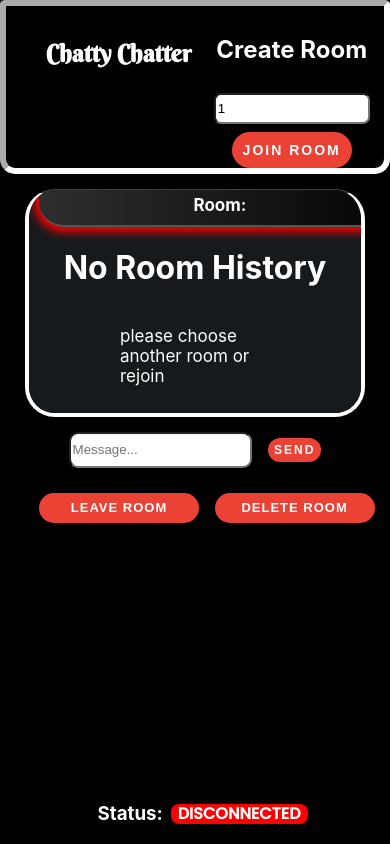
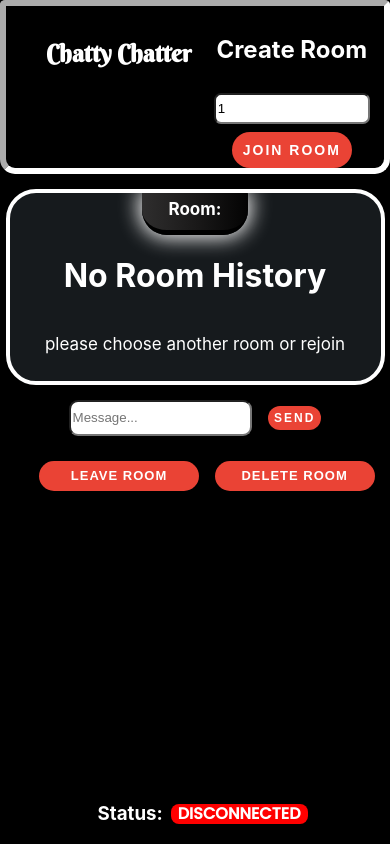
Before and after one commit to Tanner-Davison/Chatty_Chatter, a React (Create React App) app: page /chatroom/1 in a window 390 px wide. Built offline with nearby package versions, Linux system fonts and the light colour scheme; no server answers.

Commit message:
fixed styling and room joining link

```diff
--- a/src/App.js
+++ b/src/App.js
@@ -50,9 +50,9 @@ function App() {
           user.profilePic.cloudinary_id ||
           "https://m.media-amazon.com/images/I/71zTE0u2iXL._AC_UY1000_.jpg",
       };
+      console.log(loggedInUser.imageUrl)
       setUserLoginInfo(loggedInUser);
 
-      return userLoginInfo;
     }else{
 
       const newUserInfo = {
@@ -62,8 +62,6 @@ function App() {
         cloudinary_id: sessionStorage.getItem("cloudinary_id"),
       };
         setUserLoginInfo(newUserInfo);
-
-      return userLoginInfo;
     }
   };
   useEffect(() => {
--- a/src/components/MainRoom.css
+++ b/src/components/MainRoom.css
@@ -1,7 +1,6 @@
 
 
 p {
-  width: 150px;
   font-size: 17px;
   color: white;
 }
@@ -9,16 +8,18 @@ p {
   position: relative;
   display: flex;
   flex-direction: column;
-  width:fit-content;
-  min-width: 150px;
+  width:auto;
+  word-wrap: break-word;
+  min-width: 130px;
   padding: 4px;
   margin: 0;
 }
+
 .message-timestamp-left {
   display: none;
 
   opacity: 0;
-  transition: transform 0.9s;
+  transition: transform 0.4s;
   transition-duration: opacity 3s;
 }
 .message-timestamp-left >p{
@@ -87,8 +88,12 @@ p {
   font: 500 0.9em "Open Sans", sans-serif;
   border: 1px solid #1d1acb00;
   border-radius: 30px;
-  transition: transform 0.6s;
+  transition: transform 0.4s;
   z-index: 50;
+}
+.message-content p {
+  width: 100%;
+
 }
 .message-green {
      position: relative;
@@ -97,17 +102,27 @@ p {
     margin-right: 20px;
     padding: 10px;
     background-color: #53d769;
-  width:fit-content;
-  max-height:auto;
+    width: -moz-fit-content;
+    max-width: 75%;
+    max-height: auto;
     height: auto;
     text-align: left;
     font: 400 0.9em "Open Sans", sans-serif;
     border: 1px solid #97c6e3;
     border-radius: 10px;
-  transition: transform 0.8s;
+    transition: transform 0.4s;
     z-index: 50;
 }
-
+.message-green .message-content{
+  position: relative;
+    display: flex;
+    flex-direction: column;
+    width: auto;
+    word-wrap: break-word;
+    min-width: 151px;
+    padding: 4px;
+    margin: 0;
+}
 .message-blue:after {
   content: "";
   position: absolute;
@@ -164,8 +179,8 @@ p {
 }
 
 .container.blue{
+  position: relative;
   display: flex;
-
   justify-self: flex-end;
   width:auto;
   justify-content: flex-end;
@@ -173,6 +188,7 @@ p {
 
 }
 .container.green{
+  position: relative;
   display: flex;
   justify-content: flex-start;
   align-items: flex-start;
@@ -202,12 +218,12 @@ p {
     align-items: center;
     align-self: center;
     justify-content: center;
-    box-shadow: 0px 0px 10px 5px red;
-    border-bottom: 3px outset black;
+    box-shadow: 0px 0px 20px 3px whitesmoke;
+    border-bottom: 5px outset black;
     border-bottom-left-radius: 25px;
     border-bottom-right-radius: 25px;
-    border-top-left-radius: 8px;
-    border-top-right-radius: 8px;
+    border-top-left-radius: 1px;
+    border-top-right-radius: 1px;
     z-index: 60;
     top: 0px;
      background-image: linear-gradient(to right, #2f2e2e 0%, #1a1919 51%, #030303 100%);
@@ -228,7 +244,7 @@ p {
   width: fit-content;
   margin-right:25px;
   transition: opacity 1;
- transition: transform 0.8s;
+ transition: transform 0.4s;
  z-index: 50;
 }
 .messagesContainer {
@@ -245,7 +261,6 @@ p {
   position:relative;
   display:flex;
   flex-direction: column;
-  background-color: black;
   width: 35%;
   max-height: 600px; /* Set to your desired height */
   overflow-y: auto;
@@ -257,7 +272,7 @@ p {
   z-index: 1;
   border-right:4px solid white;
   border-left:4px solid white;
-  border-top:.1rem solid rgb(67, 65, 65);
+  border-top:4px solid rgb(255, 255, 255);
   border-bottom: 4px solid white;
 }
 
@@ -394,40 +409,38 @@ h1{
   gap:8px;
 }
 @media only screen and (max-width: 600px) {
-  .App {
-    flex-direction: column;
-    align-items: center;
-  }
+
   html{
     width:100%;
   }
+
  .all-messages {
     display: flex;
-    width: 80%;
-    max-width: 90%;
+    width: 90%;
     max-height: 338px;
     justify-self: flex-end;
     padding:0px 10px 10px 10px;
 }
-  .container {
-    flex-direction: column;
-    align-items: flex-start;
+
+  .message-green{
+    max-width: 116%;
   }
-
   .container.green{
     display:flex;
     align-items: flex-start;
     width:45%;
     margin-left:20%;
   }
-  .messagesContainer .container.blue{
+ .container.blue{
     display:flex;
     align-items: flex-start;
     width:65%;
     margin-left:20%;
   }
   .message-blue{
-     left:10%;
+     left: 9%;
+    flex-wrap: wrap;
+    width: 130px;
   }
   .container:hover .message-green {
   transform: translateX(50px);
@@ -442,9 +455,10 @@ h1{
 .user-profile-pic{
   position: absolute;
   display: flex;
-  width:4rem;
-  height: 4rem;
+  width:3rem;
+  height:3rem;
   padding:0px;
+  margin-left:20px;
 }
 
 .roomWrapper{
@@ -453,9 +467,6 @@ h1{
   width:100vw;
 }
 
-  .message-content {
-    max-width: 20%;
-  }
   .room-num-input-mainRoom {
     flex-direction: row;
     margin-bottom:25px;
@@ -481,33 +492,10 @@ h1{
     letter-spacing: 1px;
     width:15px;
   }
-  .room_name{
-        position: sticky;
-    display: flex;
-    width: -moz-fit-content;
-    width: 100%;
-    height: 30px;
-    align-items: flex-start;
-    align-self: flex-start;
 
-    flex-wrap: wrap;
-    justify-content: center;
-    align-content: center;
-    text-align: center;
-    background-color: #161a1d;
-    border-bottom: 2px inset black;
-    border-top: none;
-    border-bottom-left-radius: 25px;
-    border-bottom-right-radius: 25px;
-    border-top-left-radius: 8px;
-    border-top-right-radius: 8px;
-    z-index: 60;
-    top: 0px;
-  }
   .room_name>h2{
     font-size:17px;
-    align-self: flex-start;
-    justify-self: flex-end;
+    align-self: center;
   }
  .status_container{
   position: absolute;
--- a/src/components/MainRoom.js
+++ b/src/components/MainRoom.js
@@ -40,7 +40,7 @@ const MainRoom = () => {
 
   const joinRoom = async () => {
     socket.emit("join_room", {
-      room: room,
+      room: String(room),
       username: userLoginInfo.username,
       message: message,
     });
@@ -63,16 +63,18 @@ const MainRoom = () => {
     setRoom(event.target.value);
   };
   const sendMessageFunc = () => {
+    console.log(sessionImage)
     const data = {
       message: message,
       room,
       timestamp: getCurrentTime(),
       username: userLoginInfo.username,
       sentBy: userLoginInfo.username,
-      imageUrl: sessionImage,
-      cloudinary_id: sessionCloudinary_id,
+      imageUrl: sessionImage ? sessionImage: userLoginInfo.imageUrl,
+      cloudinary_id: sessionCloudinary_id ? sessionCloudinary_id: userLoginInfo.cloudinary_id,
     };
     socket.emit("send_message", data);
+
     setMessageRecieved((prev) => [...prev, data]);
   };
   const deleteRoom = () => {
@@ -156,12 +158,12 @@ const MainRoom = () => {
 
   return (
     <>
-      <div className="roomWrapper">
         <Header
           roomChanger={roomChanger}
           room={room ? room : 1}
           joinRoom={joinRoom}
         />
+      <div className="roomWrapper">
 
         <div className={"all-messages"} ref={messagesStartRef}>
           <div className="room_name">
@@ -212,6 +214,7 @@ const MainRoom = () => {
                       <div className={"message-green"}>
                         <img
                           src={msg.imageUrl || msg.cloudinary_id}
+                          loading='lazy'
                           className={"user-profile-pic green"}
                           alt="Profile-Pic"
                         />
--- a/src/components/login/Login.js
+++ b/src/components/login/Login.js
@@ -38,7 +38,7 @@ const Login = () => {
     } else {
       return setLoginFailed(true);
     }
-    if (image!=null) {
+    if (image != null) {
       const formData = new FormData();
       formData.append("image", image);
       formData.append("username", username);
@@ -69,13 +69,12 @@ const Login = () => {
             return setLoginFailed(true);
           }
           submitHandler();
-          })
-        .catch((err) =>{console.log(err);
-
-      })
-
-    }else{
-      return setLoginFailed(true)
+        })
+        .catch((err) => {
+          console.log(err);
+        });
+    } else {
+      return setLoginFailed(true);
     }
   };
   const handleLoginSuccess = async (event) => {
@@ -86,9 +85,10 @@ const Login = () => {
         username: username.toLowerCase(),
         password: password,
       });
-      const userExist = findUser.data;
-      if (userExist.username) {
-        const storedUsername = username.toLowerCase();
+      const userExist = await findUser.data;
+      if (userExist.username === username.toLowerCase()) {
+        const storedUsername = userExist.username;
+        console.log(userExist.profilePic.url);
         setLoginFailed(false);
         sessionStorage.setItem("active_user", JSON.stringify(userExist));
         sessionStorage.setItem("username", JSON.stringify(storedUsername));
@@ -155,7 +155,6 @@ const Login = () => {
                               onKeyDown={handleKeyDown}
                               onChange={(event) => {
                                 setPassword(event.target.value);
-
                               }}
                               id="password-id"
                             />
@@ -163,7 +162,7 @@ const Login = () => {
                         </div>
                         <div className="file_upload">
                           <div className={"uploaded_div"}>
-                            <label for="fileUpload">Upload Photo</label>
+                            <label htmlFor="fileUpload">Upload Photo</label>
                             <input
                               className={"photo-upload_buttons"}
                               type="file"
--- a/src/server/utils/Schemas.js
+++ b/src/server/utils/Schemas.js
@@ -31,7 +31,6 @@ const userSchema = new mongoose.Schema({
     {
       type: Schema.Types.ObjectId,
       ref: 'User',
-      unique:true,
     },
   ],
 });
```
Also changed, not shown: src/server/index.js (+1 -6 lines), src/server/utils/LoginHelper.js (+7 -6 lines). Lines whose indentation alone changed are shown as unchanged.
